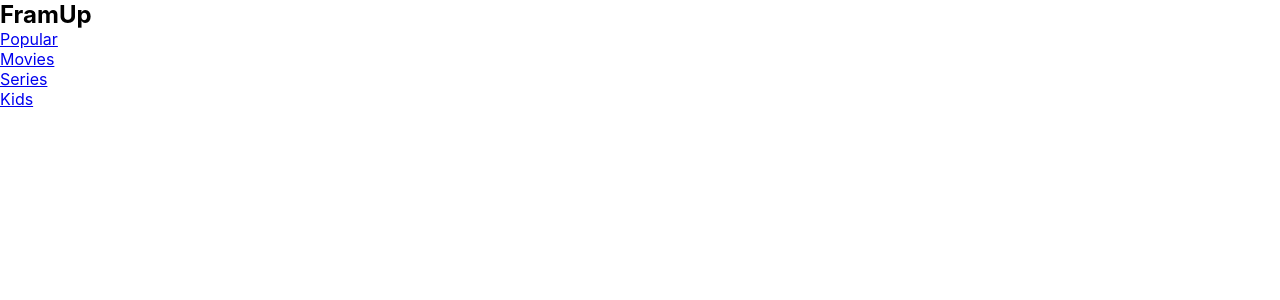
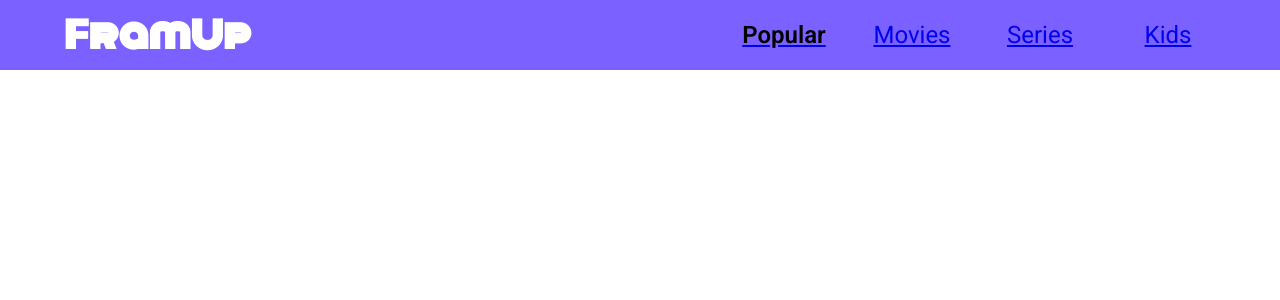
Before and after one commit to Pandad89/Pandad89-Appleseeds-Fullstack-Bootcamp_Frame-Up, a React (Create React App) app in the folder Frontend/: page / in a window 1280 px wide. Shown: the top 300 px of the page. Built offline with nearby package versions, Linux system fonts and the light colour scheme.

Commit message:
Update NavBar.css
updated names as per request by the scram master.

```diff
--- a/Frontend/src/Screens/GlobalComponents/NavBar/NavBar.css
+++ b/Frontend/src/Screens/GlobalComponents/NavBar/NavBar.css
@@ -1,24 +1,24 @@
 @media (max-width: 800px) {
-    .navbar-container {
+    .Navbar__NavbarContainer {
         width: 100%;
         height: 50px;
         background: #7b61ff;
         display: flex;
         justify-content: center;
     }
-    .navbar-wrapper {
+    .Navbar__NavbarWrapper {
         width: 90%;
         display: flex;
         align-items: center;
         gap: 2rem;
     }
-    .navbar-logo {
+    .Navbar__NavbarLogo {
         font-family: Monoton;
         font-size: 20px;
         line-height: 56px;
         color: white;
     }
-    .navbar-sub-items {
+    .Navbar__NavbarSubItems {
         display: flex;
         justify-items: center;
         margin: 0px;
@@ -29,38 +29,38 @@
         font-size: 12px;
         width: 1rem;
     }
-    .navbar-sub-items .navbar-sub-item:hover {
+    .Navbar__NavbarSubItems .Navbar__NavbarSubItem:hover {
         color: black;
         font-weight: 600;
         cursor: pointer;
     }
-    .navbar-sub-item {
+    .Navbar__NavbarSubItem {
         width: 100%;
         text-align: center;
     }
 }
 
 @media (min-width: 800px) {
-    .navbar-container {
+    .Navbar__NavbarContainer {
         width: 100%;
         height: 70px;
         background: #7b61ff;
         display: flex;
         justify-content: center;
     }
-    .navbar-wrapper {
+    .Navbar__NavbarWrapper {
         width: 90%;
         display: flex;
         justify-content: space-between;
         align-items: center;
     }
-    .navbar-logo {
+    .Navbar__NavbarLogo {
         font-family: Monoton;
         font-size: 36px;
         line-height: 56px;
         color: white;
     }
-    .navbar-sub-items {
+    .Navbar__NavbarSubItems {
         display: grid;
         grid-template-columns: repeat(4, 1fr);
         justify-items: center;
@@ -72,18 +72,18 @@
         font-size: 24px;
         width: 30rem;
     }
-    .navbar-sub-items .navbar-sub-item:hover {
+    .Navbar__NavbarSubItems .Navbar__NavbarSubItem:hover {
         color: black;
         font-weight: 600;
         cursor: pointer;
     }
-    .navbar-sub-item {
+    .Navbar__NavbarSubItem {
         width: 100%;
         text-align: center;
     }
 }
 
-.active {
+.Navbar__NavbarSubItemActive {
     color: black;
     font-weight: 600;
 }
```
